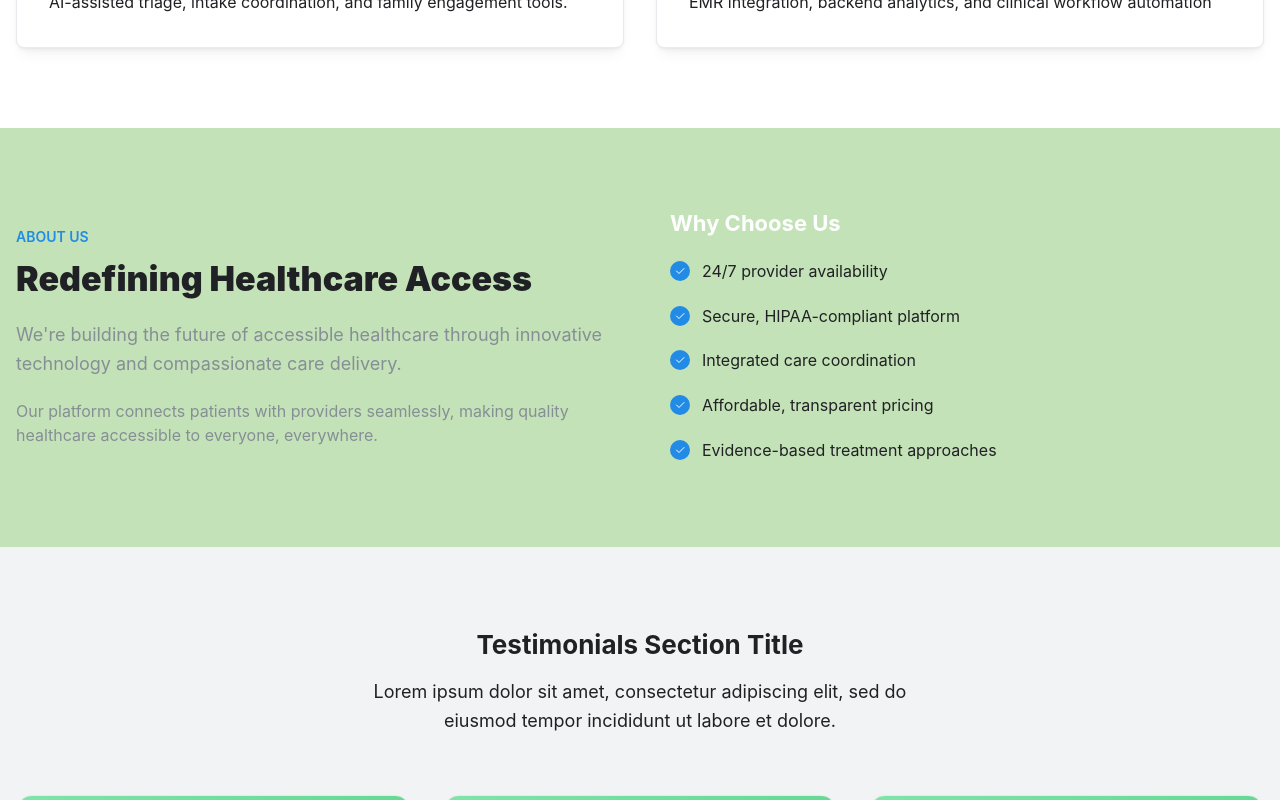
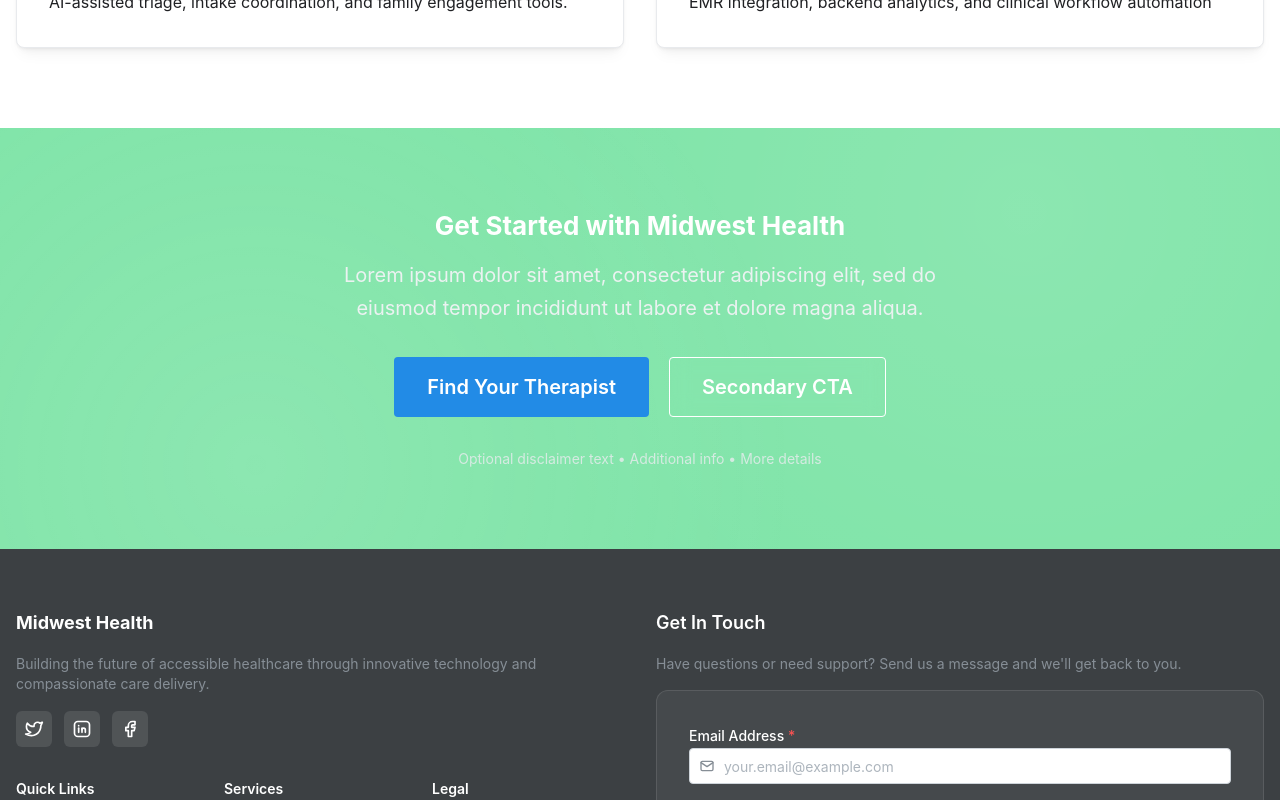
Before and after one commit to BennyXie/Altheros-Capital, a React (Create React App) app in the folder client/: page / in a window 1280 px wide. Shown: the part 1520-2320 px from the top of the page. Built offline with nearby package versions, Linux system fonts and the light colour scheme.

Commit message:
commented out about and testimonial sections from the landing page to better match the figma

```diff
--- a/client/src/components/landing/LandingPage.jsx
+++ b/client/src/components/landing/LandingPage.jsx
@@ -2,8 +2,8 @@ import { motion } from 'framer-motion';
 import { staggerContainer } from '../../animations/variants';
 import HeroSection from './sections/HeroSection';
 import FeaturesSection from './sections/FeaturesSection';
-import AboutSection from './sections/AboutSection';
-import TestimonialsSection from './sections/TestimonialsSection';
+// import AboutSection from './sections/AboutSection';
+// import TestimonialsSection from './sections/TestimonialsSection';
 import CTASection from './sections/CTASection';
 
 /**
@@ -37,10 +37,10 @@ const LandingPage = () => {
       <FeaturesSection />
 
       {/* About Section - Company/product information */}
-      <AboutSection />
+      {/* <AboutSection /> */}
 
       {/* Testimonials Section - Social proof and customer feedback */}
-      <TestimonialsSection />
+      {/* <TestimonialsSection /> */}
 
       {/* CTA Section - Final conversion opportunity */}
       <CTASection />
```
